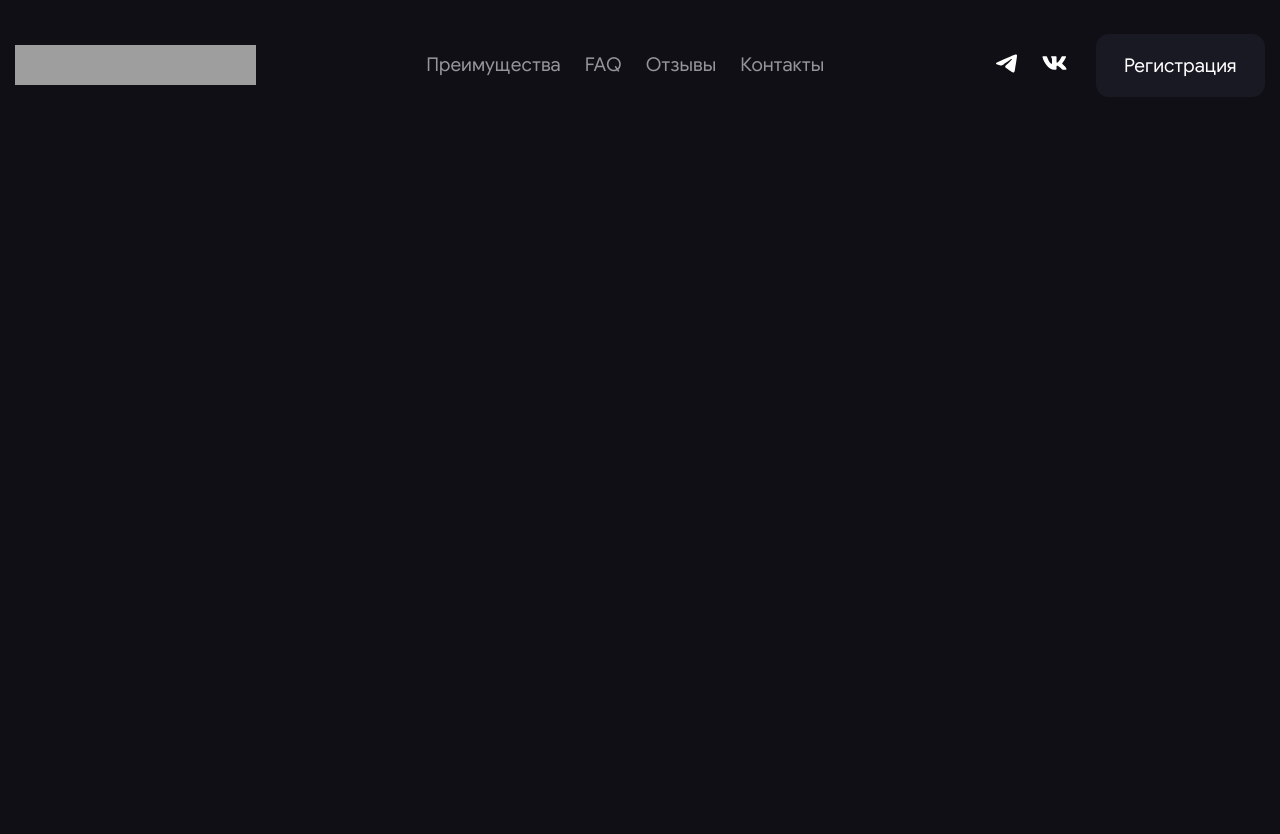
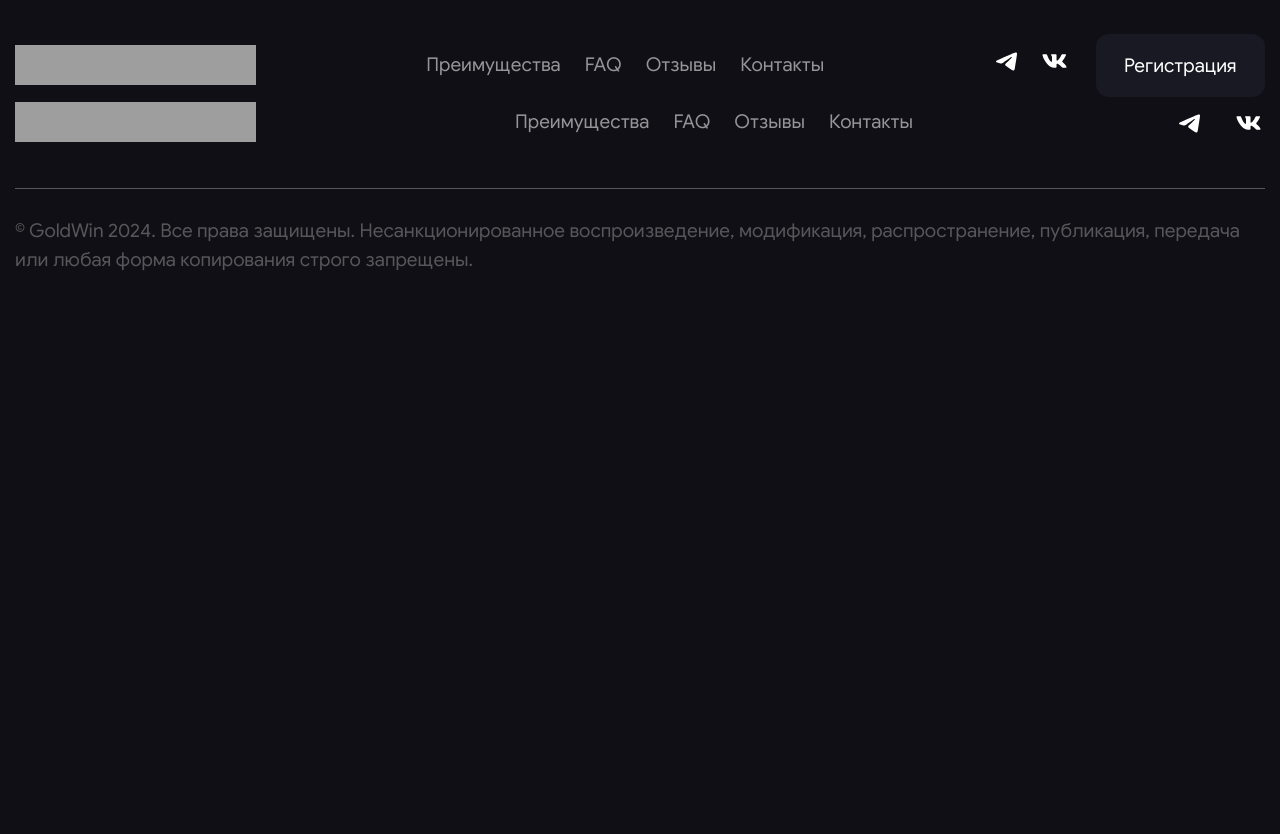
Before and after one commit to Artiom-Work/GOLD-WIN, a PHP site: page / in a window 1280 px wide. Run offline with PHP 8.4, Linux system fonts and the light colour scheme; grey boxes are pictures that could not be loaded.

Commit message:
added footer

```diff
--- a/index.html
+++ b/index.html
@@ -19,7 +19,7 @@
 			</div>
 
 			<nav class="header__nav nav">
-				<ul class="nav__list">
+				<ul class="nav__list nav__list--header">
 					<li class="nav__list-item">
 						<a class="nav__link" href="#!">Преимущества</a>
 					</li>
@@ -61,18 +61,18 @@
 				</label>
 				<div class="mobile-menu__wrapper">
 					<nav class="mobile-menu__box nav">
-						<ul class="nav__list">
+						<ul class="nav__list nav__list--mobile">
 							<li class="nav__list-item">
-								<a class="nav__link" href="#!">Преимущества</a>
+								<a class="nav__link-mobile-menu" href="#!">Преимущества</a>
 							</li>
 							<li class="nav__list-item">
-								<a class="nav__link" href="#!">FAQ</a>
+								<a class="nav__link-mobile-menu" href="#!">FAQ</a>
 							</li>
 							<li class="nav__list-item">
-								<a class="nav__link" href="#!">Отзывы</a>
+								<a class="nav__link-mobile-menu" href="#!">Отзывы</a>
 							</li>
 							<li class="nav__list-item">
-								<a class="nav__link" href="#!">Контакты</a>
+								<a class="nav__link-mobile-menu" href="#!">Контакты</a>
 							</li>
 						</ul>
 
@@ -100,6 +100,59 @@
 		</div>
 	</header>
 
+	<footer class="footer">
+		<div class="center">
+			<nav class="footer__nav nav">
+				<div class="footer__logo logo">
+					<a class="logo__link" href="index.html">
+						<img class="logo__image" src="./images/logo/logo-image.svg" alt="Логотип">
+					</a>
+				</div>
+
+				<ul class="nav__list nav__list--footer">
+					<li class="nav__list-item">
+						<a class="nav__link" href="#!">Преимущества</a>
+					</li>
+					<li class="nav__list-item">
+						<a class="nav__link" href="#!">FAQ</a>
+					</li>
+					<li class="nav__list-item">
+						<a class="nav__link" href="#!">Отзывы</a>
+					</li>
+					<li class="nav__list-item">
+						<a class="nav__link" href="#!">Контакты</a>
+					</li>
+				</ul>
+
+				<ul class="nav__socials socials socials--footer">
+					<li class="socials__item socials__item--footer">
+						<a class="socials__link" href="https://vk.com/" target="_blank">
+							<svg class="socials__icon socials__icon--telegram" viewBox="0 0 24 24">
+								<use xlink:href="./images/icons/sprite-icons.svg#social-telegram"></use>
+							</svg>
+						</a>
+					</li>
+					<li class="socials__item socials__item--footer">
+						<a class="socials__link" href="https://telegram.org/" target="_blank">
+							<svg class="socials__icon socials__icon--vk" viewBox="0 0 24 24">
+								<use xlink:href="./images/icons/sprite-icons.svg#social-vk"></use>
+							</svg>
+						</a>
+					</li>
+				</ul>
+			</nav>
+
+			<div class="footer__copyright">
+				<p class="footer__copyright-text">
+					&copy;&nbsp;GoldWin 2024. Все права защищены. Несанкционированное воспроизведение, модификация,
+					распространение, публикация, передача или любая форма копирования строго запрещены.
+				</p>
+			</div>
+
+
+		</div>
+	</footer>
+
 	<script type="module" src="js/main.js"></script>
 </body>
 
--- a/styles/css/style.css
+++ b/styles/css/style.css
@@ -42,7 +42,6 @@
   gap: 17px;
 }
 .nav__list {
-  margin-right: auto;
   display: -webkit-box;
   display: -ms-flexbox;
   display: flex;
@@ -153,6 +169,14 @@
   display: -ms-flexbox;
   display: flex;
 }
+.socials--footer {
+  gap: 25px;
+}
+@media (max-width: 1000px) {
+  .socials--footer {
+    gap: 10px;
+  }
+}
 .socials__item {
   width: 48px;
   height: 48px;
@@ -166,10 +190,20 @@
       -ms-flex-align: center;
           align-items: center;
 }
+.socials__item--footer {
+  padding: 11px 0 0;
+  width: 34px;
+}
 @media (max-width: 1000px) {
   .socials__item {
     width: 42px;
     height: 49px;
+  }
+}
+@media (max-width: 1000px) {
+  .socials__item {
+    width: 28px;
+    height: 36px;
   }
 }
 .socials__icon {
@@ -328,8 +362,60 @@
 }
 
 /* ====END-mobile-menu==== */
+.footer {
+  min-height: 238px;
+}
+@media (max-width: 768px) {
+  .footer__logo, .footer__logo .logo__link, .footer__logo .logo__image {
+    width: 203px;
+    height: 40px;
+  }
+}
+.footer__nav {
+  min-height: 90px;
+  padding: 0 0 42px;
+  -webkit-box-pack: justify;
+      -ms-flex-pack: justify;
+          justify-content: space-between;
+  -webkit-box-align: center;
+      -ms-flex-align: center;
+          align-items: center;
+  gap: 28px;
+}
+@media (max-width: 768px) {
+  .footer__nav {
+    padding: 0 0 28px;
+    -webkit-box-align: start;
+        -ms-flex-align: start;
+            align-items: start;
+    gap: 20px;
+  }
+}
+.footer__copyright {
+  padding: 28px 0 60px;
+  border-top: 1px solid #57575b;
+}
+@media (max-width: 768px) {
+  .footer__copyright {
+    padding: 24px 0 48px;
+  }
+}
+.footer__copyright-text {
+  color: #57575b;
+}
+@media (max-width: 768px) {
+  .footer__copyright-text {
+    font-size: 12px;
+    line-height: 151%;
+  }
+}
+
 body {
+  font-family: "google-sans", sans-serif;
+  font-size: 19px;
+  line-height: 151%;
   background: #100f15;
+  color: rgba(255, 255, 255, 0.7);
 }
 
 .center {
--- /dev/null
+++ b/styles/scss/_footer.scss
@@ -0,0 +1,37 @@
+.footer {
+  min-height: 238px;
+  &__logo,
+  &__logo .logo__link,
+  &__logo .logo__image {
+    @media (max-width: 768px) {
+      width: 203px;
+      height: 40px;
+    }
+  }
+  &__nav {
+    min-height: 90px;
+    padding: 0 0 42px;
+    justify-content: space-between;
+    align-items: center;
+    gap: 28px;
+    @media (max-width: 768px) {
+      padding: 0 0 28px;
+      align-items: start;
+      gap: 20px;
+    }
+  }
+  &__copyright {
+    padding: 28px 0 60px;
+    border-top: 1px solid #57575b;
+    @media (max-width: 768px) {
+      padding: 24px 0 48px;
+    }
+  }
+  &__copyright-text {
+    color: #57575b;
+    @media (max-width: 768px) {
+      font-size: 12px;
+      line-height: 151%;
+    }
+  }
+}
--- a/styles/scss/_nav.scss
+++ b/styles/scss/_nav.scss
@@ -4,11 +4,19 @@
   justify-content: flex-end;
   gap: 17px;
   &__list {
-    margin-right: auto;
     display: flex;
     justify-content: flex-start;
     align-items: center;
     gap: 24px;
+    &--header {
+      margin-right: auto;
+    }
+    &--footer {
+      @media (max-width: 768px) {
+        align-items: start;
+        gap: 2px;
+      }
+    }
     @media (max-width: 1500px) {
       width: 100%;
       margin-right: unset;
@@ -17,7 +25,9 @@
     @media (max-width: 1000px) {
       flex-direction: column;
       justify-content: center;
-      margin: 0 0 56px;
+      &--mobile {
+        margin: 0 0 56px;
+      }
     }
   }
   &__link {
@@ -27,6 +37,14 @@
     line-height: 151%;
     color: $text-color-main;
     transition: all 0.4s ease 0s;
+    &-mobile-menu {
+      font-family: $second-family;
+      font-size: 20px;
+      line-height: 148%;
+      letter-spacing: 0.05em;
+      text-transform: uppercase;
+      color: $text-color-light;
+    }
     @include hover {
       color: $text-color-main-hover;
     }
@@ -34,13 +52,9 @@
       color: $text-color-main-active;
       transform: scale(0.9);
     }
-    @media (max-width: 1000px) {
-      font-family: $second-family;
-      font-size: 20px;
-      line-height: 148%;
-      letter-spacing: 0.05em;
-      text-transform: uppercase;
-      color: $text-color-light;
+    @media (max-width: 768px) {
+      font-size: 14px;
+      line-height: 156%;
     }
   }
   &__btn {
--- a/styles/scss/_socials.scss
+++ b/styles/scss/_socials.scss
@@ -1,12 +1,26 @@
 .socials {
   display: flex;
+  &--footer {
+    gap: 25px;
+    @media (max-width: 1000px) {
+      gap: 10px;
+    }
+  }
   &__item {
     width: 48px;
     height: 48px;
     @include flexCenter;
+    &--footer {
+      padding: 11px 0 0;
+      width: 34px;
+    }
     @media (max-width: 1000px) {
       width: 42px;
       height: 49px;
+    }
+    @media (max-width: 1000px) {
+      width: 28px;
+      height: 36px;
     }
   }
   &__icon {
--- a/styles/scss/style.scss
+++ b/styles/scss/style.scss
@@ -9,10 +9,15 @@
 @import "./nav.scss";
 @import "./socials.scss";
 @import "./header.scss";
+@import "./footer.scss";
 
 // properties
 body {
+  font-family: $font-family;
+  font-size: 19px;
+  line-height: 151%;
   background: $page-bg;
+  color: rgba(255, 255, 255, 0.7);
 }
 .center {
   max-width: 1590px;
```
Also changed, not shown: other parts of styles/css/style.css (+24 -7 lines), styles/css/dist/style.min.css, 2 other files.
